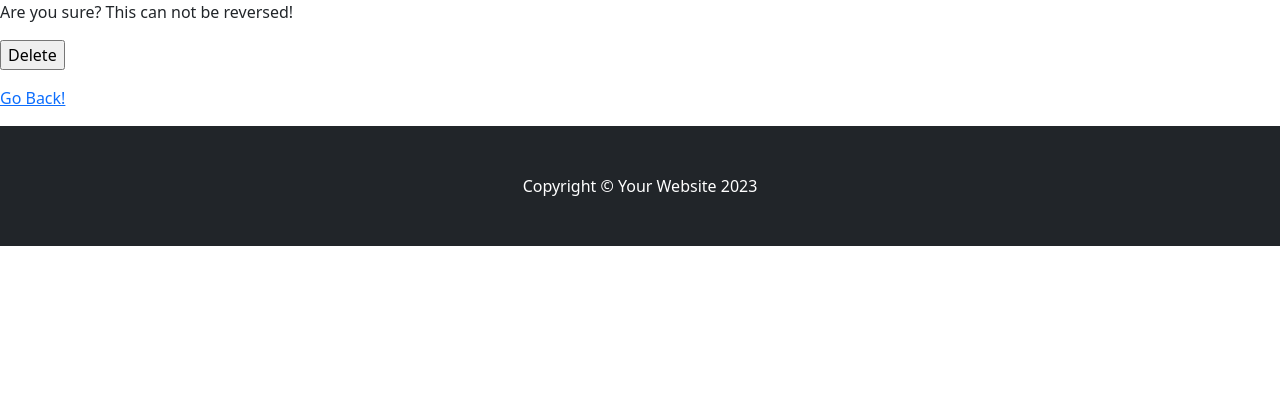
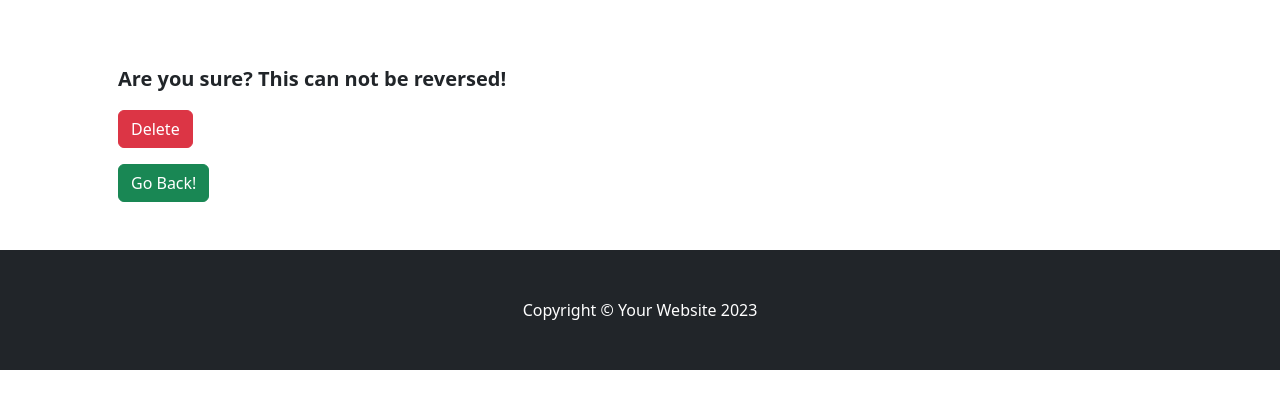
Before and after one commit to pouya-gh/MyStore, a Django app: page /providerprofile/delete/1 in a window 1280 px wide. Shown: the part 70-479 px from the top of the page. Run offline with Django 5.2, Linux system fonts and the light colour scheme; a user stored in the database is signed in; tables that the repository leaves empty hold one stand-in row (values such as "Sample post"); data that the repository does not hold is empty; some libraries are stand-ins or nearby versions.

Commit message:
add bs5 to confirm delete forms

```diff
--- a/account/templates/account/providerprofile/confirm_delete.html
+++ b/account/templates/account/providerprofile/confirm_delete.html
@@ -1,11 +1,19 @@
 {% extends "base.html" %}
 
 {% block content %}
-<p>Are you sure? This can not be reversed!</p>
+<div class="row">
+    <div class="mx-auto container mt-3">
+        <div class="container px-4 px-lg-5 my-5 align-items-center">
 
-<form method="post" action="{% url "account:provider_profile_delete" providerprofile.id %}">
-    {% csrf_token %}
-    <input type='submit' Value="Delete"/>
-</form>
-<p><a href="{% url "account:my_provider_profiles_list" %}">Go Back!</a><p>
+            <p class="lead fw-bolder">Are you sure? This can not be reversed!</p>
+
+            <form method="post" action="{% url "account:provider_profile_delete" providerprofile.id %}">
+                {% csrf_token %}
+                <input class="btn btn-danger" type='submit' Value="Delete"/>
+            </form>
+            <p><a class="btn btn-success" href="{% url "account:my_provider_profiles_list" %}">Go Back!</a><p>
+
+        </div>
+    </div>
+</div>
 {% endblock content %}
```
Also changed, not shown: items/templates/items/item/confirm_delete.html (+13 -6 lines).
